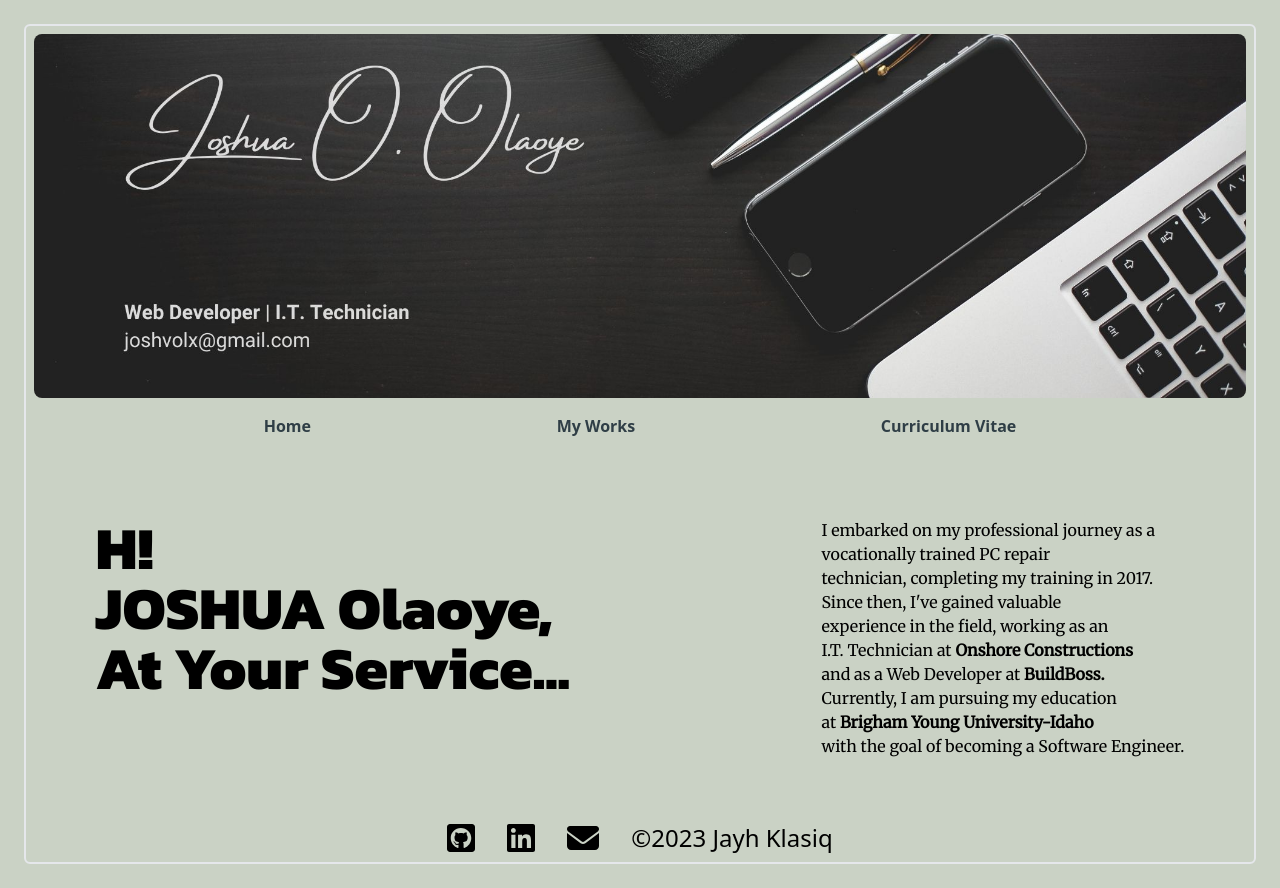
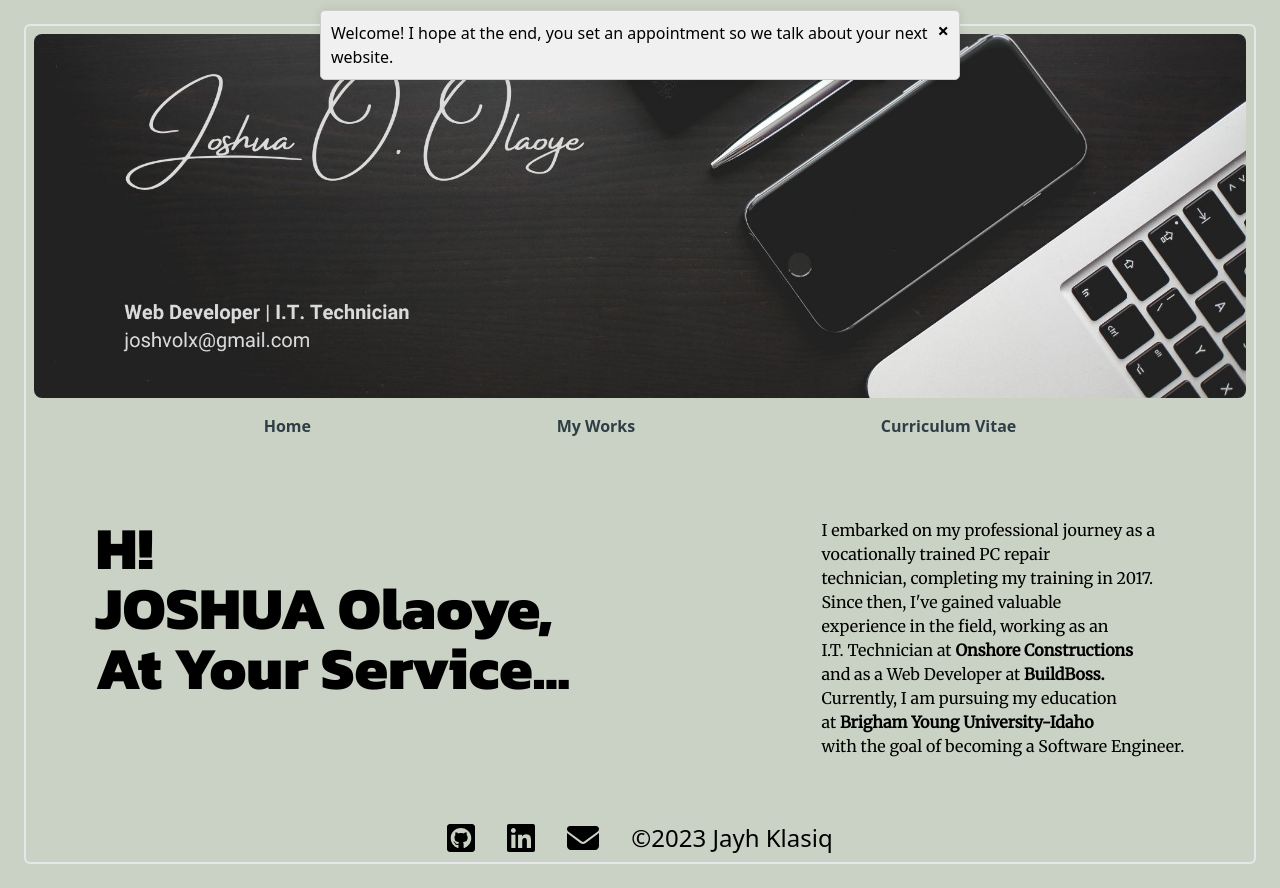
Before and after one commit to jayhklasiq/iamjayhklasiq, a website: page src/index.html in a window 1280 px wide. Drawn offline with nearby package versions, Linux system fonts and the light colour scheme; a web font is replaced by a local one.

Commit message:
added a popup that utilize localStorage

```diff
--- a/src/assets/scripts/jayh.js
+++ b/src/assets/scripts/jayh.js
@@ -63,7 +63,7 @@ function displayContent(id) {
         contentContainer.innerHTML = contentHTML;
 
         // Add Tailwind CSS classes for centering the content
-        contentContainer.classList.add('fixed', 'inset-0', 'flex', 'items-center', 'm-40', 'text-white', 'contentContainer');
+        contentContainer.classList.add('fixed', 'inset-0', 'flex', 'justify-center', 'items-center', 'm-40', 'text-white', 'contentContainer');
 
         // Append the container to the body
         document.body.appendChild(contentContainer);
@@ -71,3 +71,46 @@ function displayContent(id) {
     })
     .catch(error => console.error('Error fetching data:', error));
 }
+
+// Check if localStorage is supported
+if (typeof (Storage) !== "undefined") {
+  // Get the visit count from localStorage, default to 0 if not set
+  var visitCount = localStorage.getItem('visitCount') || 0;
+
+  // Increment the visit count
+  visitCount++;
+
+  // Update the visit count in localStorage
+  localStorage.setItem('visitCount', visitCount);
+
+  // Create a popup element
+  var popup = document.createElement('div');
+  popup.className = 'popup';
+  popup.style.paddingRight = '30px';
+
+
+  // Display different messages based on the visit count
+  if (visitCount === 1) {
+    // First-time visitor
+    popup.innerHTML = "<p>Welcome! I hope at the end, you set an appointment so we talk about your next website.</p>";
+  } else if (visitCount > 2) {
+    // Returning visitor (more than 2 visits)
+    popup.innerHTML = "<p>Welcome back! I hope you've set up that appointment.</p>";
+  }
+
+  // Add a close button
+  var closeButton = document.createElement('span');
+  closeButton.className = 'close-btn';
+  closeButton.innerHTML = '&times;'; // "x" symbol
+  closeButton.onclick = function () {
+    popup.style.display = 'none';
+  };
+
+  popup.appendChild(closeButton);
+
+  // Append the popup to the body
+  document.body.appendChild(popup);
+} else {
+  // If localStorage is not supported
+  console.error("LocalStorage is not supported in your browser. Please enable it for the best experience.");
+}
--- a/src/index.html
+++ b/src/index.html
@@ -31,6 +31,29 @@
     <link
       href="https://fonts.googleapis.com/css2?family=Akaya+Telivigala&family=Kanit:wght@800&family=Merriweather:ital@0;1&display=swap"
       rel="stylesheet">
+    <style>
+      .popup {
+        position: fixed;
+        top: 10px;
+        left: 50%;
+        transform: translateX(-50%);
+        padding: 10px;
+        background-color: #f0f0f0;
+        border: 1px solid #ccc;
+        border-radius: 5px;
+        box-shadow: 0 0 10px rgba(0, 0, 0, 0.1);
+        z-index: 1000;
+      }
+
+      .close-btn {
+        position: absolute;
+        top: 5px;
+        right: 10px;
+        cursor: pointer;
+        font-size: 20px;
+        font-weight: bold;
+      }
+    </style>
   </head>
 
   <body class="bg-[#CAD2C5]">
```
Also changed, not shown: src/assets/styles/output.css.
